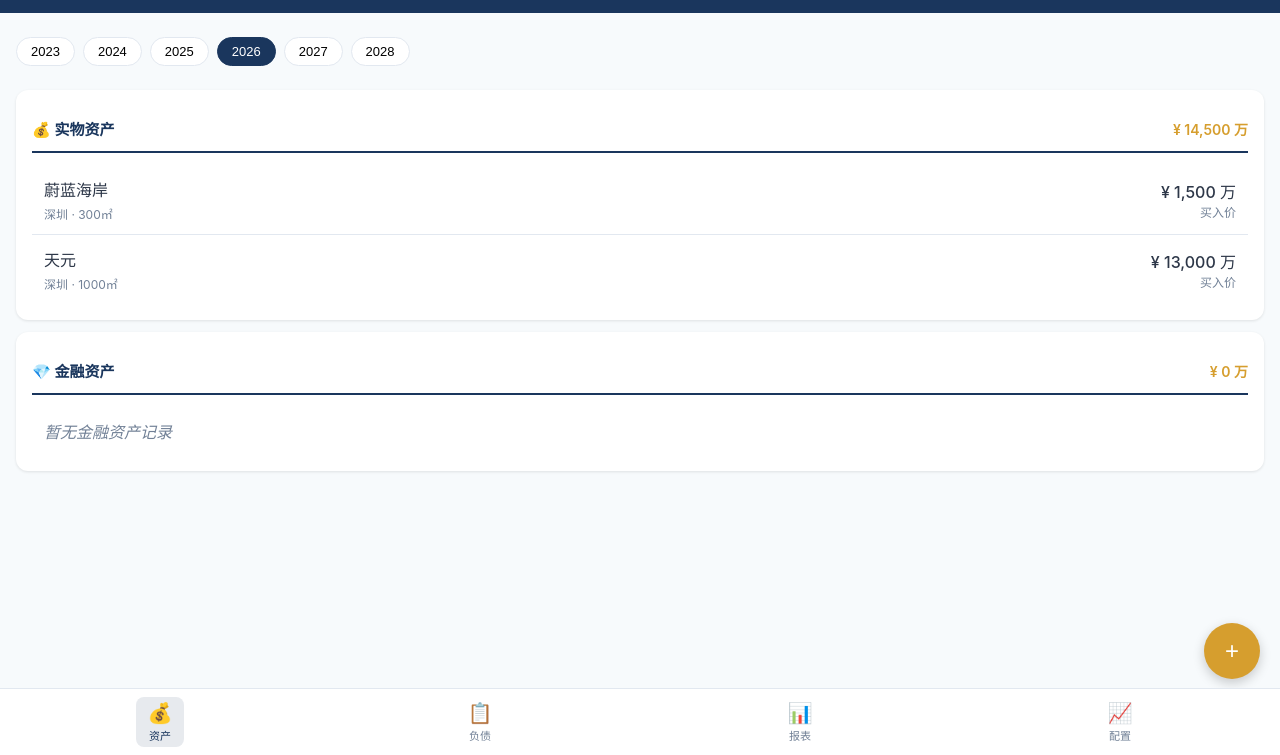
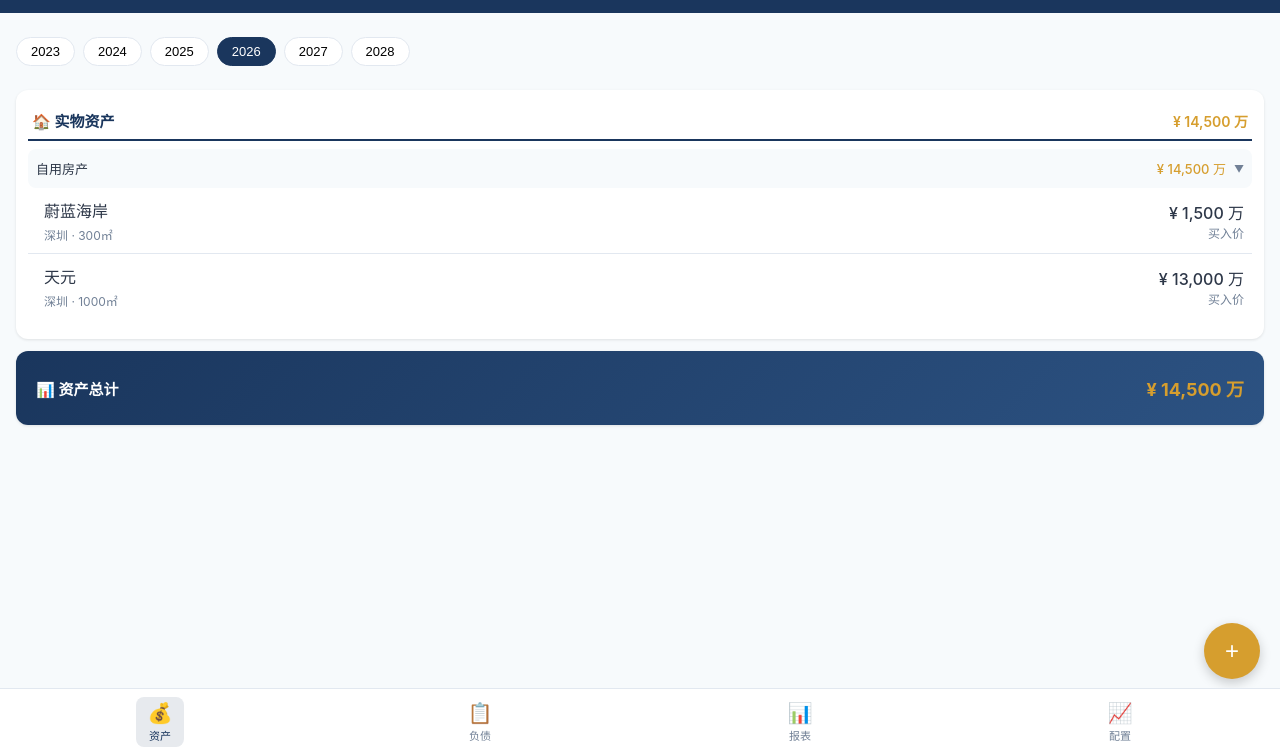
Before and after one commit to g1stank87/family-wealth-pwa, a plain HTML site: page index.html in a window 1280 px wide. Shown: the part 45-800 px from the top of the page. Drawn offline with Linux system fonts and the light colour scheme.

Commit message:
✨ F005: 资产台账列表页（分组+汇总）
- 按资产类型（自用/投资/金融）分组显示
- 每组按资产分类显示小计
- 支持折叠/展开组
- 页面底部显示资产总计
- 点击条目显示资产详情

变更文件:
- scripts/app.js (renderAssets 重构)
- styles/main.css (新增分组样式)
- TASK-F005.md (TASK Card)
- feature_list.json (F005 passes: true)
- PROGRESS.md (F005 完成)

```diff
--- a/feature_list.json
+++ b/feature_list.json
@@ -39,7 +39,8 @@
       "id": "F005",
       "category": "asset",
       "priority": "P1",
-      "passes": false,
+      "passes": true,
+      "completedDate": "2026-04-07",
       "title": "资产台账列表页",
       "description": "按资产类型分组展示，支持折叠/展开，显示汇总行"
     },
--- a/scripts/app.js
+++ b/scripts/app.js
@@ -39,27 +39,82 @@ const App = {
     });
   },
 
+  // ========== F005: 资产分组显示 ==========
+
+  getGroupedAssets() {
+    const categoryNames = {
+      selfUseRealEstate: '自用房产',
+      investmentRealEstate: '投资房产',
+      stock: '股票',
+      fund: '基金',
+      bond: '债券',
+      cash: '现金',
+      other: '其他'
+    };
+
+    const typeNames = {
+      selfUse: '自用',
+      investment: '投资',
+      financial: '金融'
+    };
+
+    const groups = {};
+    this.data.assets.forEach(asset => {
+      const type = asset.type || 'financial';
+      const category = asset.category || 'other';
+      const key = `${type}-${category}`;
+      if (!groups[key]) {
+        groups[key] = {
+          type,
+          category,
+          typeName: typeNames[type] || type,
+          categoryName: categoryNames[category] || category,
+          assets: [],
+          total: 0
+        };
+      }
+      groups[key].assets.push(asset);
+      groups[key].total += asset.buyTotalPrice || 0;
+    });
+
+    return Object.values(groups).sort((a, b) => {
+      if (a.type !== b.type) return a.type.localeCompare(b.type);
+      return a.category.localeCompare(b.category);
+    });
+  },
+
+  getTypeTotal(type) {
+    return this.data.assets
+      .filter(a => a.type === type)
+      .reduce((sum, a) => sum + (a.buyTotalPrice || 0), 0);
+  },
+
   renderAssets() {
     const main = document.getElementById('main-content');
-    main.innerHTML = `
-      <div class="year-selector">
-        ${[2023,2024,2025,2026,2027,2028].map(y => `
-          <button class="year-btn ${y === this.data.settings.currentYear ? 'active' : ''}"
-                  data-year="${y}">${y}</button>
-        `).join('')}
-      </div>
+    const groups = this.getGroupedAssets();
+    const grandTotal = this.getTotalAssets('all');
 
-      <div class="card">
-        <div class="section-header">
-          <span class="section-title">💰 实物资产</span>
-          <span class="section-total">¥ ${this.formatMoney(this.getTotalAssets('real'))} 万</span>
+    // 按大类分组
+    const typeOrder = ['selfUse', 'investment', 'financial'];
+    const typeGroups = {};
+    typeOrder.forEach(t => { typeGroups[t] = []; });
+    groups.forEach(g => {
+      if (typeGroups[g.type]) typeGroups[g.type].push(g);
+    });
+
+    const renderGroup = (group) => `
+      <div class="asset-group" data-type="${group.type}" data-category="${group.category}">
+        <div class="group-header" onclick="App.toggleGroup('${group.type}-${group.category}')">
+          <span class="group-title">${group.categoryName}</span>
+          <span class="group-total">¥ ${this.formatMoney(group.total)} 万</span>
+          <span class="group-chevron">▼</span>
         </div>
-        <ul class="asset-list">
-          ${this.data.assets.filter(a => a.type === 'selfUse' || a.type === 'investment').map(asset => `
-            <li class="asset-item">
+        <ul class="asset-list group-items" id="group-${group.type}-${group.category}">
+          ${group.assets.map(asset => `
+            <li class="asset-item" onclick="App.showAssetDetail('${asset.id}')">
               <div class="asset-info">
                 <div class="asset-name">${asset.name}</div>
-                <div class="asset-meta">${asset.city} · ${asset.area}㎡</div>
+                <div class="asset-meta">${asset.city || ''} ${asset.area ? '· ' + asset.area + '㎡' : ''}</div>
               </div>
               <div class="asset-value">
                 <div>¥ ${this.formatMoney(asset.buyTotalPrice)} 万</div>
@@ -69,28 +124,40 @@ const App = {
           `).join('')}
         </ul>
       </div>
+    `;
 
-      <div class="card">
-        <div class="section-header">
-          <span class="section-title">💎 金融资产</span>
-          <span class="section-total">¥ ${this.formatMoney(this.getTotalAssets('financial'))} 万</span>
+    const renderTypeSection = (type, label, emoji) => {
+      const items = typeGroups[type] || [];
+      if (items.length === 0) return '';
+      const typeTotal = this.getTypeTotal(type);
+      return `
+        <div class="card asset-type-section">
+          <div class="type-header">
+            <span class="type-title">${emoji} ${label}</span>
+            <span class="type-total">¥ ${this.formatMoney(typeTotal)} 万</span>
+          </div>
+          ${items.map(g => renderGroup(g)).join('')}
         </div>
-        <ul class="asset-list">
-          ${this.data.assets.filter(a => a.type === 'financial').map(asset => `
-            <li class="asset-item">
-              <div class="asset-info">
-                <div class="asset-name">${asset.name}</div>
-                <div class="asset-meta">${asset.city || ''}</div>
-              </div>
-              <div class="asset-value">
-                <div>¥ ${this.formatMoney(asset.buyTotalPrice)} 万</div>
-              </div>
-            </li>
-          `).join('')}
-          <li class="asset-item" style="color: var(--text-light); font-style: italic;">
-            暂无金融资产记录
-          </li>
-        </ul>
+      `;
+    };
+
+    main.innerHTML = `
+      <div class="year-selector">
+        ${[2023,2024,2025,2026,2027,2028].map(y => `
+          <button class="year-btn ${y === this.data.settings.currentYear ? 'active' : ''}"
+                  data-year="${y}">${y}</button>
+        `).join('')}
+      </div>
+
+      ${renderTypeSection('selfUse', '实物资产', '🏠')}
+      ${renderTypeSection('investment', '投资资产', '🏢')}
+      ${renderTypeSection('financial', '金融资产', '💎')}
+
+      <div class="card grand-total-card">
+        <div class="grand-total">
+          <span class="grand-total-label">📊 资产总计</span>
+          <span class="grand-total-value">¥ ${this.formatMoney(grandTotal)} 万</span>
+        </div>
       </div>
 
       <button class="fab" onclick="App.showAssetForm()">+</button>
@@ -104,6 +171,25 @@ const App = {
         this.renderAssets();
       });
     });
+  },
+
+  toggleGroup(key) {
+    const items = document.getElementById(`group-${key}`);
+    const header = items.previousElementSibling;
+    const chevron = header.querySelector('.group-chevron');
+    if (items.classList.contains('collapsed')) {
+      items.classList.remove('collapsed');
+      chevron.textContent = '▼';
+    } else {
+      items.classList.add('collapsed');
+      chevron.textContent = '▶';
+    }
+  },
+
+  showAssetDetail(assetId) {
+    const asset = this.data.assets.find(a => a.id === assetId);
+    if (!asset) return;
+    alert(`资产详情: ${asset.name}\n类型: ${asset.type}\n城市: ${asset.city}\n买入价: ¥${this.formatMoney(asset.buyTotalPrice)}万\n面积: ${asset.area}㎡\n买入年份: ${asset.buyYear}`);
   },
 
   renderLiabilities() {
--- a/styles/main.css
+++ b/styles/main.css
@@ -292,3 +292,106 @@ body {
   font-weight: 600;
   color: var(--accent);
 }
+
+/* F005: 资产分组显示 */
+.asset-type-section {
+  padding: 12px;
+}
+
+.type-header {
+  display: flex;
+  justify-content: space-between;
+  align-items: center;
+  padding: 8px 4px;
+  margin-bottom: 8px;
+  border-bottom: 2px solid var(--primary);
+}
+
+.type-title {
+  font-size: 15px;
+  font-weight: 600;
+  color: var(--primary);
+}
+
+.type-total {
+  font-size: 14px;
+  font-weight: 600;
+  color: var(--accent);
+}
+
+.asset-group {
+  margin-bottom: 8px;
+}
+
+.group-header {
+  display: flex;
+  justify-content: space-between;
+  align-items: center;
+  padding: 10px 8px;
+  background: var(--bg);
+  border-radius: 8px;
+  cursor: pointer;
+  user-select: none;
+  transition: background 0.2s;
+}
+
+.group-header:active {
+  background: var(--border);
+}
+
+.group-title {
+  font-size: 13px;
+  font-weight: 500;
+  color: var(--text);
+}
+
+.group-total {
+  font-size: 13px;
+  font-weight: 500;
+  color: var(--accent);
+  margin-left: auto;
+  margin-right: 8px;
+}
+
+.group-chevron {
+  font-size: 10px;
+  color: var(--text-light);
+  transition: transform 0.2s;
+}
+
+.group-items {
+  overflow: hidden;
+  transition: max-height 0.3s ease;
+}
+
+.group-items.collapsed {
+  max-height: 0 !important;
+}
+
+.group-items .asset-item {
+  padding: 10px 8px 10px 16px;
+}
+
+.grand-total-card {
+  background: linear-gradient(135deg, var(--primary) 0%, var(--primary-light) 100%);
+  margin-top: 8px;
+}
+
+.grand-total {
+  display: flex;
+  justify-content: space-between;
+  align-items: center;
+  padding: 8px 4px;
+}
+
+.grand-total-label {
+  font-size: 15px;
+  font-weight: 600;
+  color: white;
+}
+
+.grand-total-value {
+  font-size: 18px;
+  font-weight: 700;
+  color: var(--accent);
+}
```
Also changed, not shown: minimax-output/pwa-preview.jpg (added), 2 other files.
